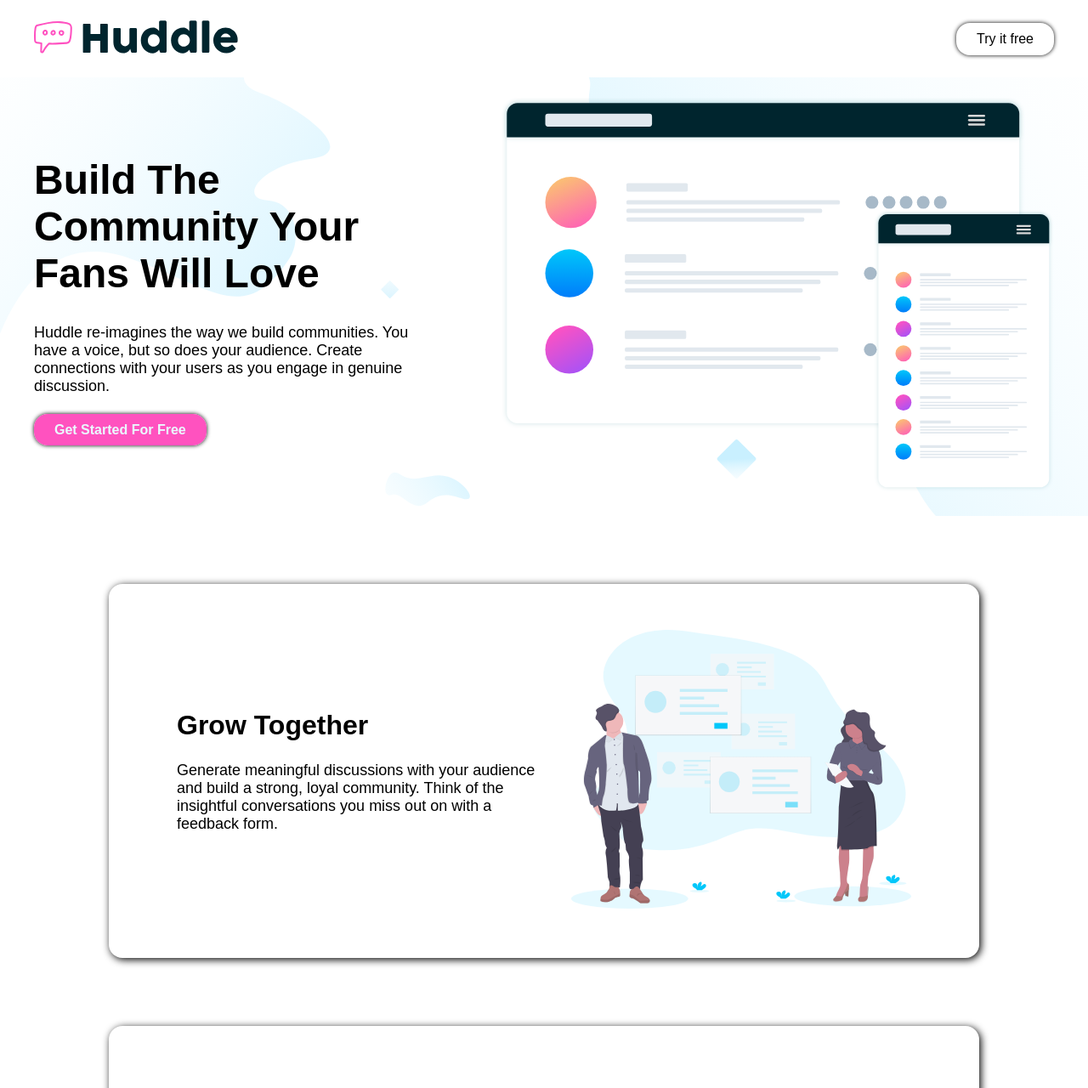
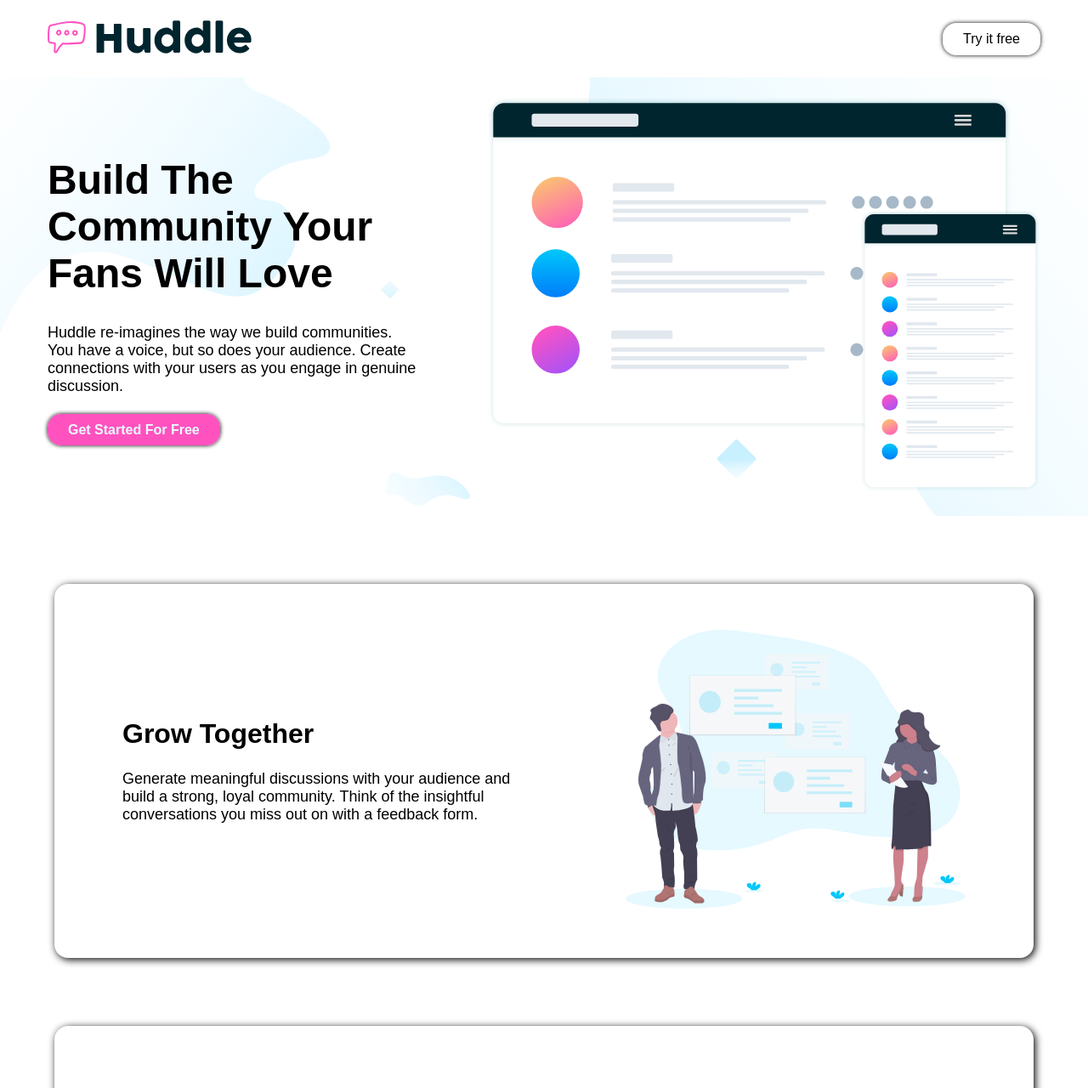
Before and after one commit to Rajpote/huddle-landing-page-with-alternating-feature-blocks-master, a plain HTML site: page huddle-landing-page-with-alternating-feature-blocks-master/index.html in a window 1280 px wide. Shown: the top 1280 px of the page at 85% size. Drawn offline with Linux system fonts and the light colour scheme.

Commit message:
css updated

```diff
--- a/huddle-landing-page-with-alternating-feature-blocks-master/style.css
+++ b/huddle-landing-page-with-alternating-feature-blocks-master/style.css
@@ -46,7 +46,7 @@ header {
    display: flex;
    align-items: center;
    justify-content: space-between;
-   padding: 1.5rem 2.5rem;
+   padding: 1.5rem 3.5rem;
    background-color: transparent;
 }
 
@@ -65,7 +65,7 @@ header {
    display: flex;
    align-items: center;
    gap: 5rem;
-   padding: 1.5rem 2.5rem;
+   padding: 1.5rem 3.5rem;
    background-image: url(images/bg-hero-desktop.svg);
    background-position: center;
    background-repeat: no-repeat;
@@ -98,7 +98,7 @@ header {
    align-items: center;
    justify-content: space-between;
    height: 55vh;
-   width: 80%;
+   width: 90%;
    border-radius: 16px;
    background-color: #fff;
    padding: 2rem 5rem;
@@ -135,7 +135,7 @@ footer {
    height: auto;
    width: 100%;
    background-color: var(--Very-Dark-Cyan);
-   padding: 5rem 5rem;
+   padding: 5rem 3.5rem;
    margin-top: 15rem;
 }
 
@@ -158,7 +158,7 @@ footer {
 }
 
 .address {
-   width: 200px;
+   width: 300px;
 }
 
 .footer ul li {
```
